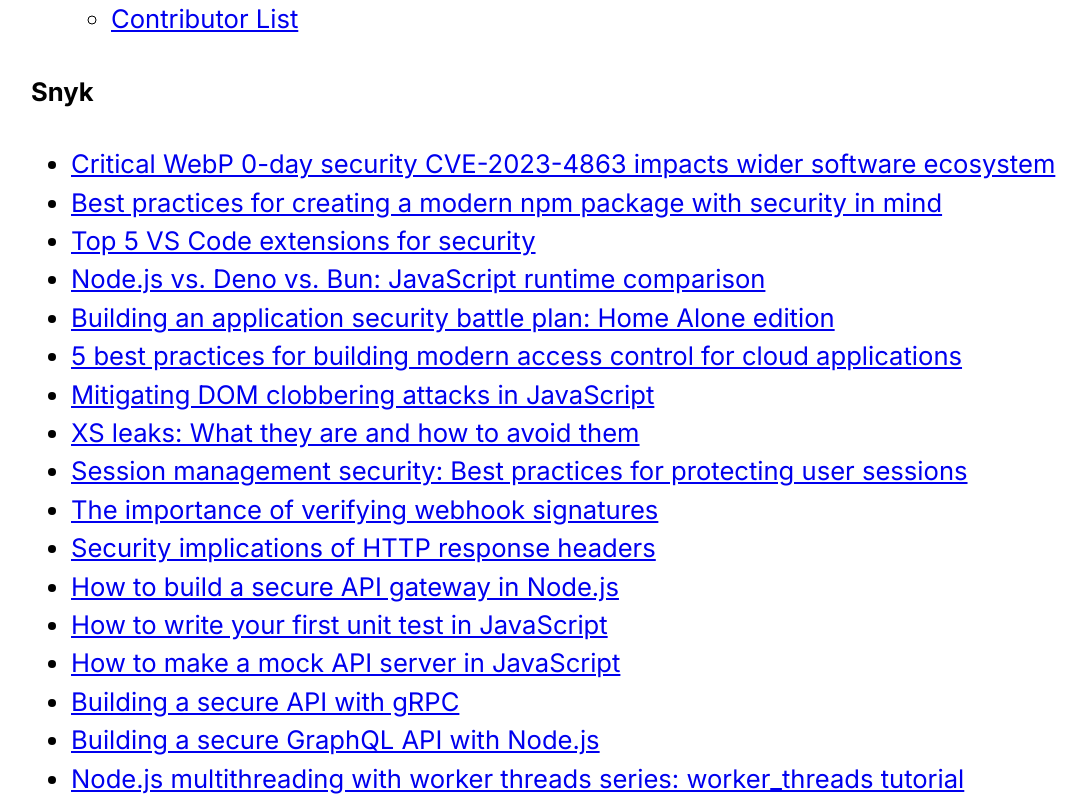
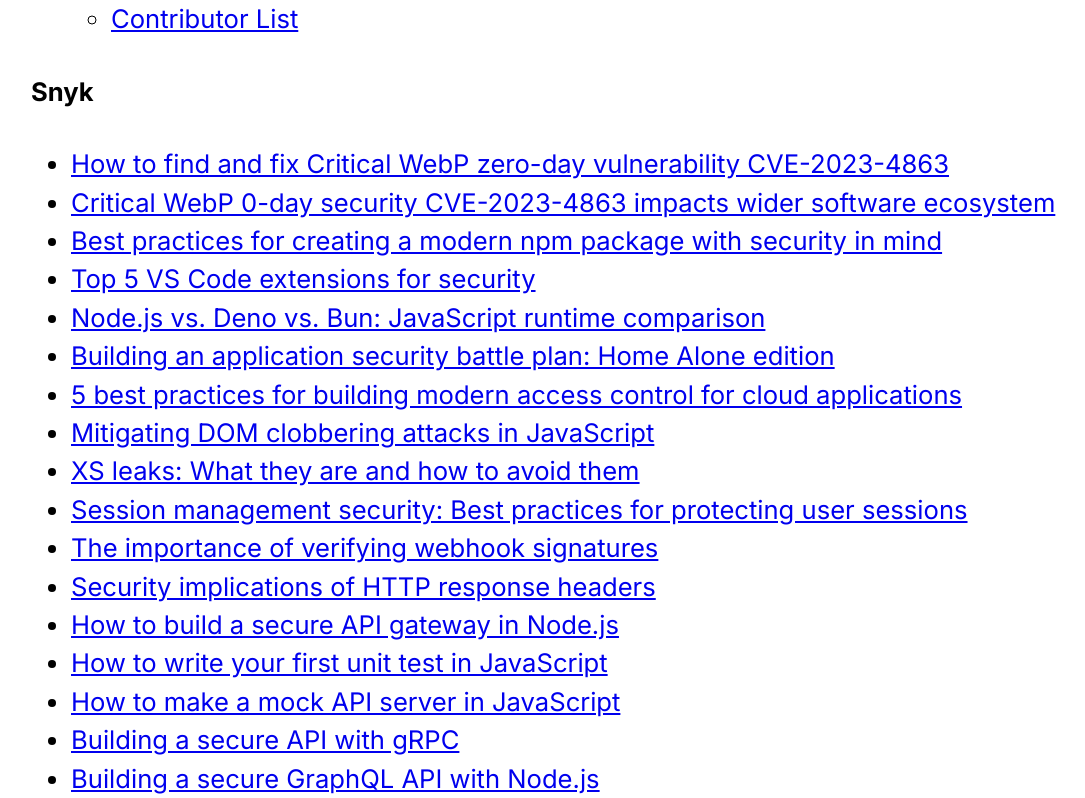
Before and after one commit to clarkio/clarkio.github.io, an Astro site: page /media in a window 1280 px wide. Shown: the part 2052-2850 px from the top of the page, without its empty margins (9-1094 px from the left). Built offline with nearby package versions, Linux system fonts and the light colour scheme; Astro itself is replaced by a stand-in of ours.

Commit message:
Update media.md

```diff
--- a/src/pages/media.md
+++ b/src/pages/media.md
@@ -47,6 +47,7 @@
   - [Contributor List](https://almanac.httparchive.org/en/2022/contributors)
 
 #### Snyk
+- [How to find and fix Critical WebP zero-day vulnerability CVE-2023-4863](https://snyk.io/blog/find-and-fix-webp-vulnerability-cve-2023-4863/)
 - [Critical WebP 0-day security CVE-2023-4863 impacts wider software ecosystem](https://snyk.io/blog/critical-webp-0-day-cve-2023-4863/)
 - [Best practices for creating a modern npm package with security in mind](https://snyk.io/blog/best-practices-create-modern-npm-package/)
 - [Top 5 VS Code extensions for security](https://snyk.io/blog/top-5-vs-code-extensions-security/)
```
